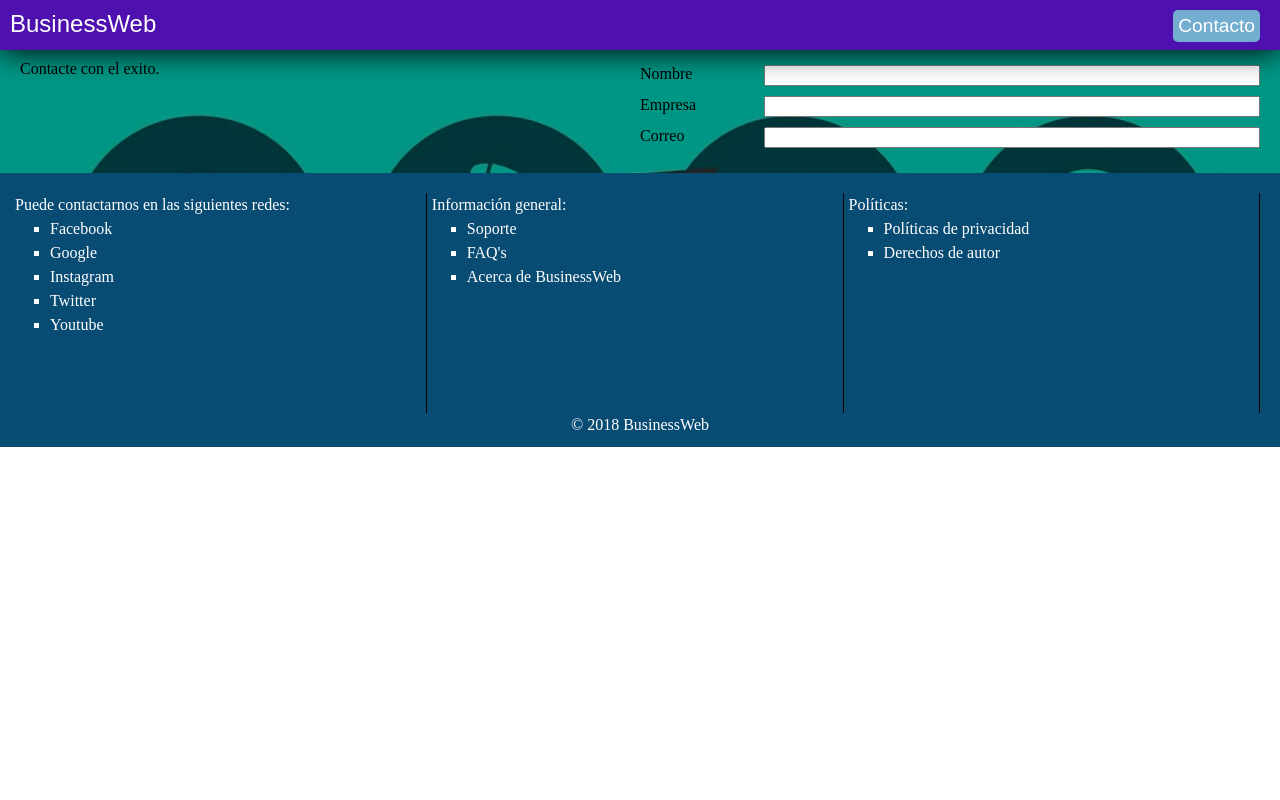
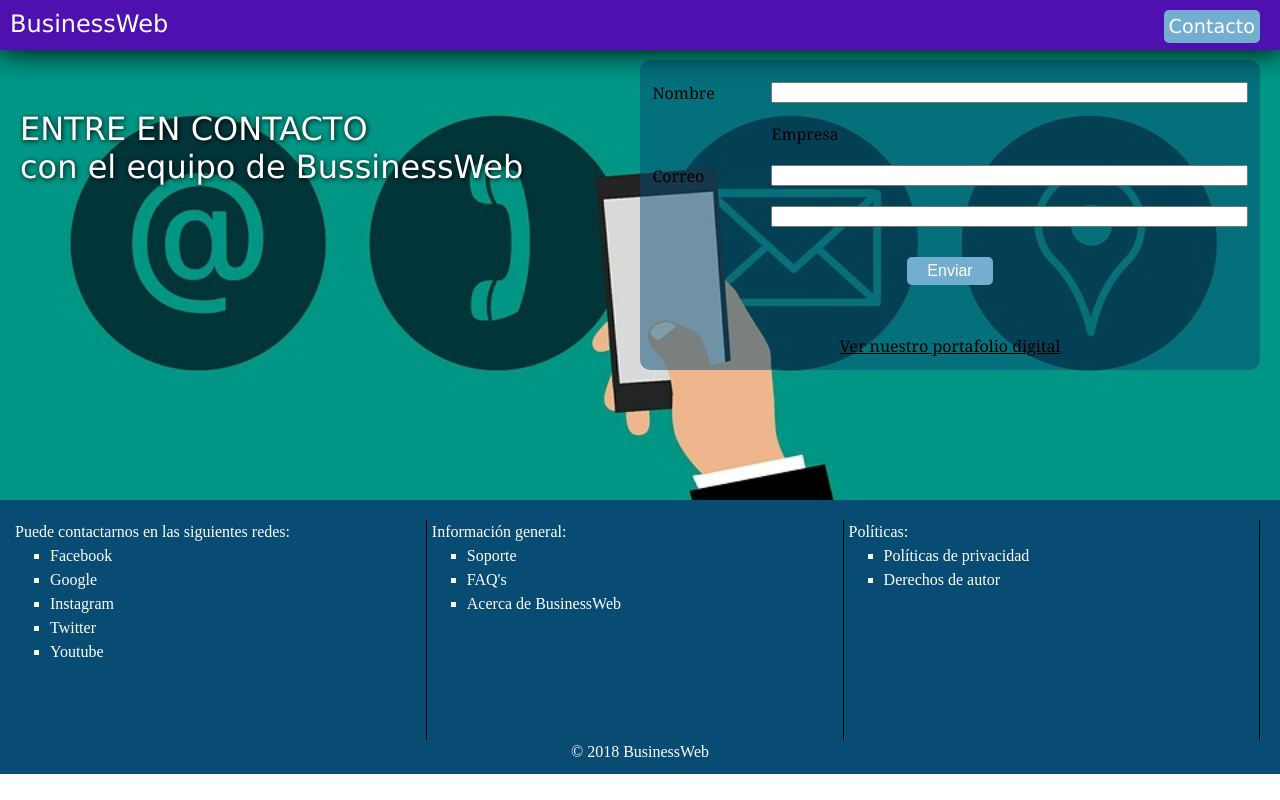
Before and after one commit to AlexisDominguez/mis_paginas, a plain HTML site: page contact.html in a window 1280 px wide. Drawn offline with Linux system fonts and the light colour scheme.

Commit message:
Submit 11 Progreso en el formulario de contact.html

```diff
--- a/contact.html
+++ b/contact.html
@@ -8,7 +8,8 @@
     <title>BusinessWeb</title>
 </head>
 <body>
-    <div class="container"><!-- inicio de container-->
+    <!-- inicio de container-->
+    <div class="container">
          <!-- header-->
          <header>
             <div class="namewp">
@@ -19,9 +20,11 @@
 
         <div class="mainpnl">
             <div class="frase">
-                Contacte con el exito.
+                <span class="uppercase">Entre en contacto</span> <br>
+                con el equipo de BussinessWeb
             </div>
 
+        <div class="form">
             <form action="">
                 <div class="txt-floatleft">Nombre</div>
                 <input class="input-floatright" type="text">
@@ -29,11 +32,14 @@
                 <input class="input-floatright" type="text">
                 <div class="txt-floatleft">Correo</div>
                 <input class="input-floatright" type="text">
+                <div class="btn-send"><input type="submit" class="btn-send" value="Enviar" ></div>
             </form>
+            <div class="form-link"><a href="">Ver nuestro portafolio digital</a></div>
+        </div>
 
         </div>
-
-        <footer><!-- footer -->
+        <!-- footer -->
+        <footer>
             <div class="infocontainer">
                 <div class="contact">
                     <div class="infotext">Puede contactarnos en las siguientes redes:</div>
--- /dev/null
+++ b/fonts.css
@@ -0,0 +1,4 @@
+.fonts{
+    font-family: Verdana, Geneva, Tahoma, sans-serif;
+    font-family: Georgia, 'Times New Roman', Times, serif;
+}
--- a/style-contact.css
+++ b/style-contact.css
@@ -18,7 +18,7 @@ header{
 .namewp{
     color: rgb(255, 255, 255);
     text-align: left;
-    font-family: Arial, Helvetica, sans-serif;
+    font-family: Verdana, Geneva, Tahoma, sans-serif;
     font-size: 1.5em;
     padding: 10px;
 }
@@ -37,7 +37,7 @@ header{
 .mainpnl{
     padding: 20px;
     padding-top: 60px;
-    height: 100%;
+    height: 500px;    /* TEMPORAL */
     box-sizing: border-box;
     background-image: url(images/index/pnl3.jpg);
     background-size: cover;
@@ -49,12 +49,26 @@ header{
     width: 50%;
     float: left;
     box-sizing: border-box;
+    text-align: justify;
+    font-family: Verdana, Geneva, Tahoma, sans-serif;
+    padding-top: 50px;
+    color: white;
+    font-size: 2em;
+    text-shadow: 1px 1px 5px black;
 }
 
-form{
+.uppercase{
+    text-transform: uppercase;
+}
+/* Configuración del formulario */
+.form{
     width: 50%;
     float: right;
     box-sizing: border-box;
+    background: rgba(8, 76, 115, 0.5);
+    padding: 1%;
+    border-radius: 10px;
+    font-family: Georgia, 'Times New Roman', Times, serif;
 }
 
 .txt-floatleft{
@@ -63,6 +77,8 @@ form{
     margin-top: 5px;
     margin-bottom: 5px;
     box-sizing: border-box;
+    margin-top: 10px;
+    margin-bottom: 10px;
 }
 
 .input-floatright{
@@ -70,8 +86,48 @@ form{
     margin-top: 5px;
     margin-bottom: 5px;
     box-sizing: border-box;
+    margin-top: 10px;
+    margin-bottom: 10px;
 }
 
+.btn-send{
+    margin: 10px auto 0px auto;
+    text-align: center;
+}
+
+input[type="submit"]{
+    border: none;
+    font-size: 1em;
+    padding: 5px 20px 5px 20px;
+    color: white;
+    background: #73ADCF;
+    transition: .2s;
+    border-radius: 5px;
+}
+
+input[type="submit"]:hover{
+    background: #ECB009;
+    transition: .2s;
+    cursor: pointer;
+}
+
+.form-link{
+    margin-top: 50px;
+    text-align: center;
+}
+
+.form-link a{
+    text-decoration: underline;
+}
+
+.form-link a:active{
+    color: initial;
+}
+
+.form-link a:visited{
+    color: initial;
+}
+/* Configuración del botón contacto */
 .btncontact a{text-decoration: none; color: white;}
 .btncontact:hover{background: #ECB009; transition: 500ms}
 .btncontact a:link, .btncontact a:visited{color: white;}
```
Also changed, not shown: README.TXT (added).
